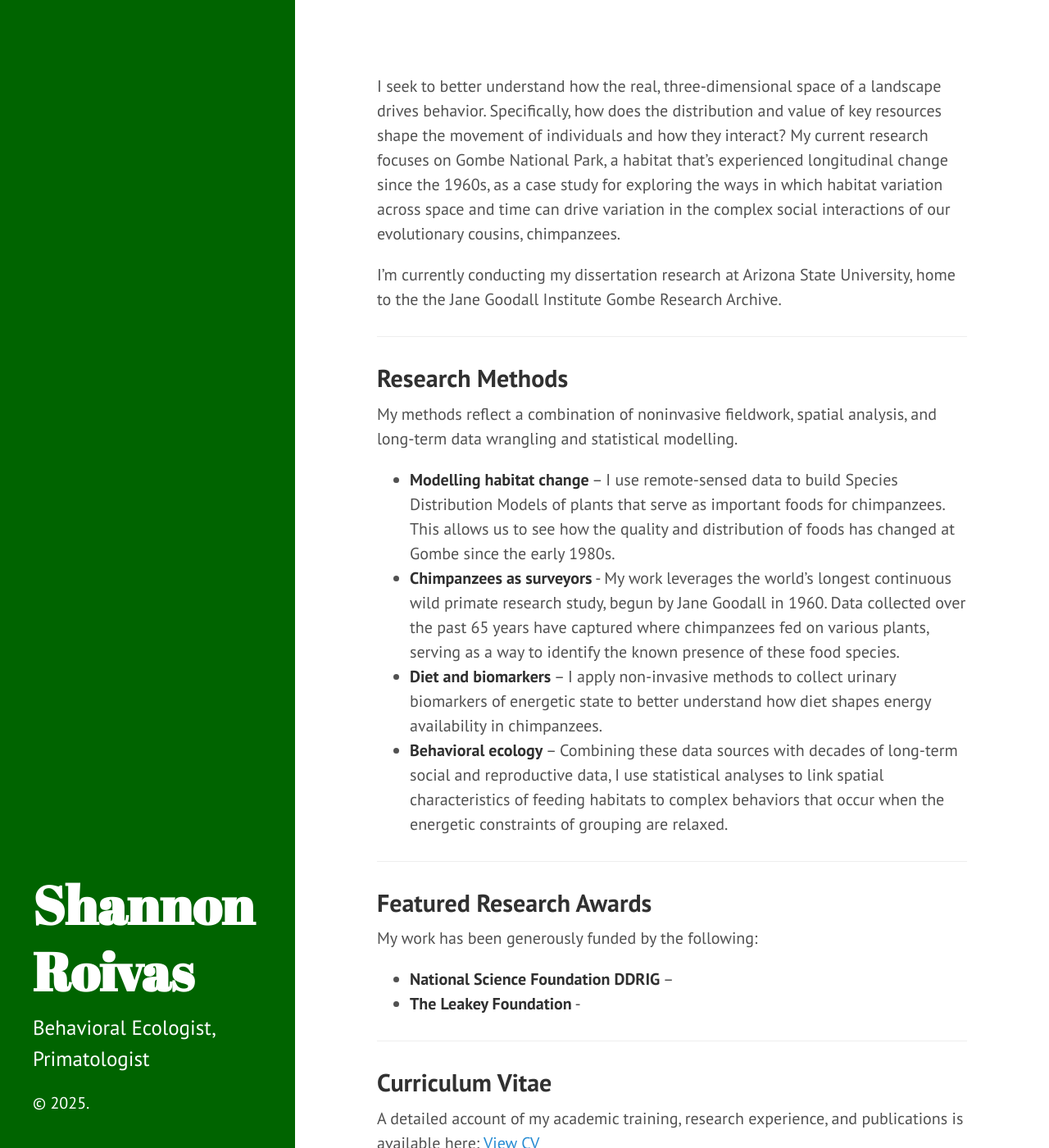
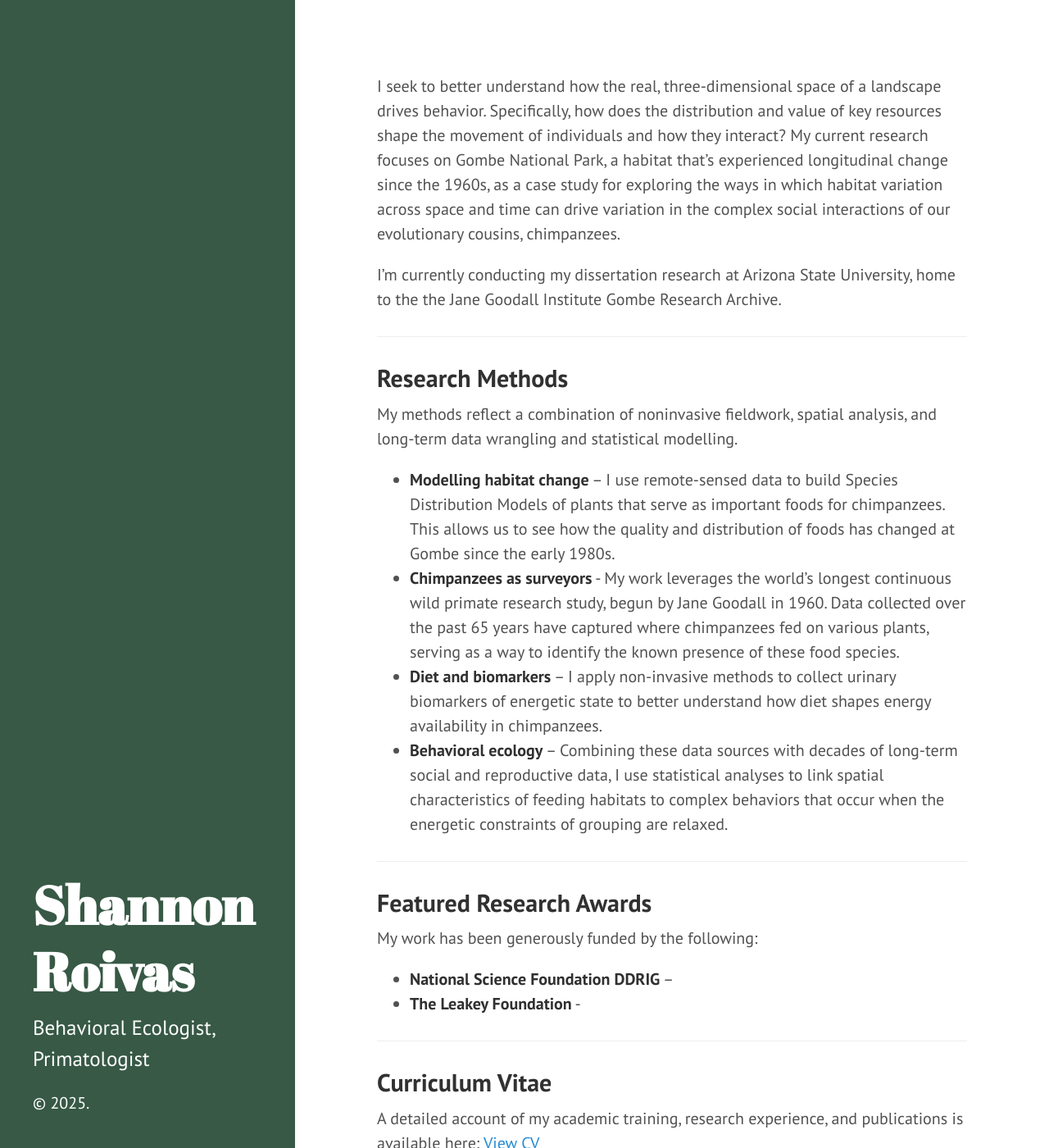
Before and after one commit to shannonroivas/shannonroivas.github.io, a Jekyll site: the page built from index.md, in a window 1280 px wide and 1400 px high. Shown: the whole window at 82% size. Built offline with Jekyll 4.4.1, drawn with Linux system fonts in a browser that asks for light colours.

Commit message:
Update hyde.css

```diff
--- a/public/css/hyde.css
+++ b/public/css/hyde.css
@@ -57,7 +57,7 @@ html {
   text-align: center;
   padding: 2rem 1rem;
   color: #fff;
-  background-color: #006400;
+  background-color: #375945;
 }
 @media (min-width: 48em) {
   .sidebar {
```
